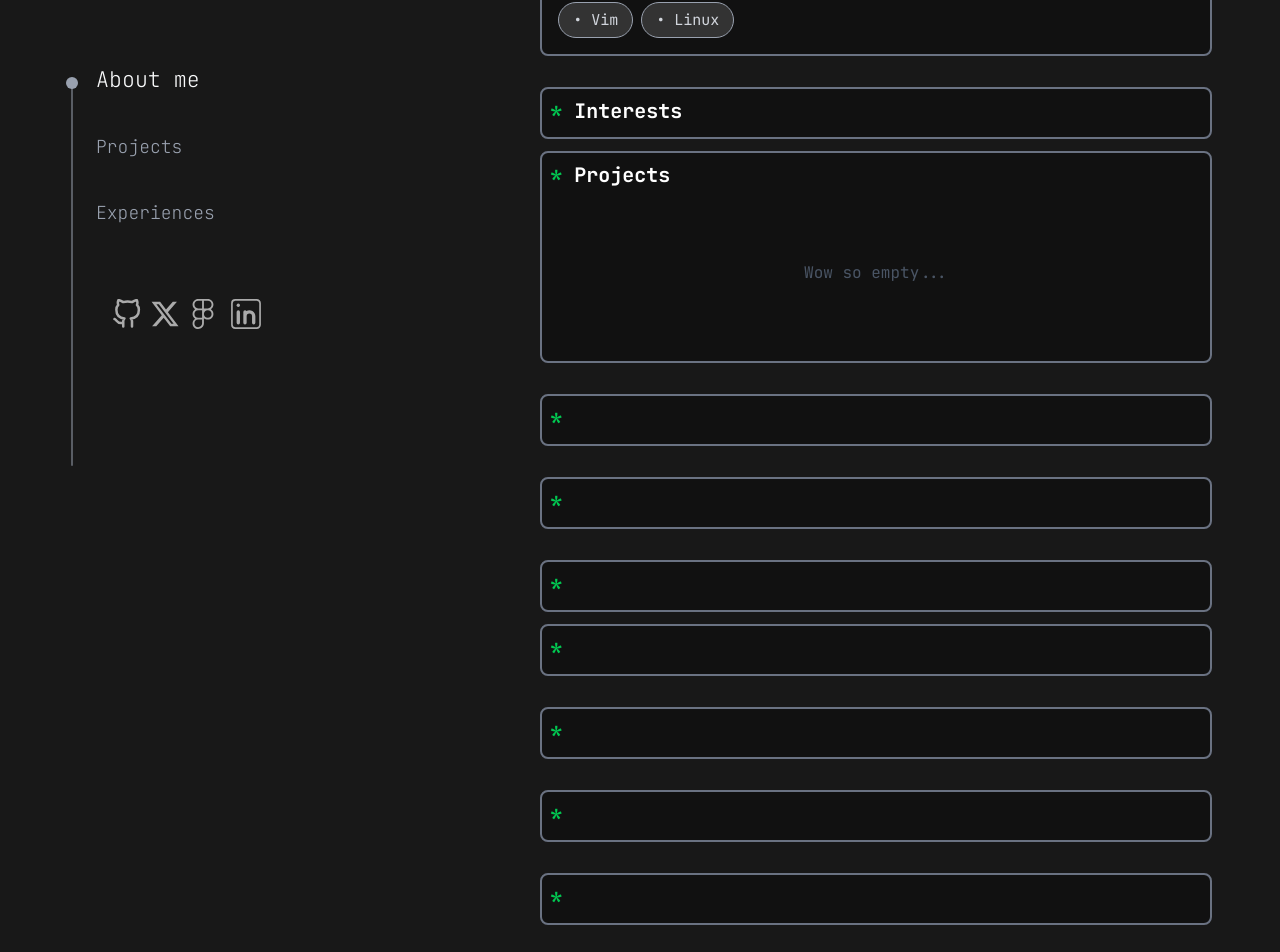
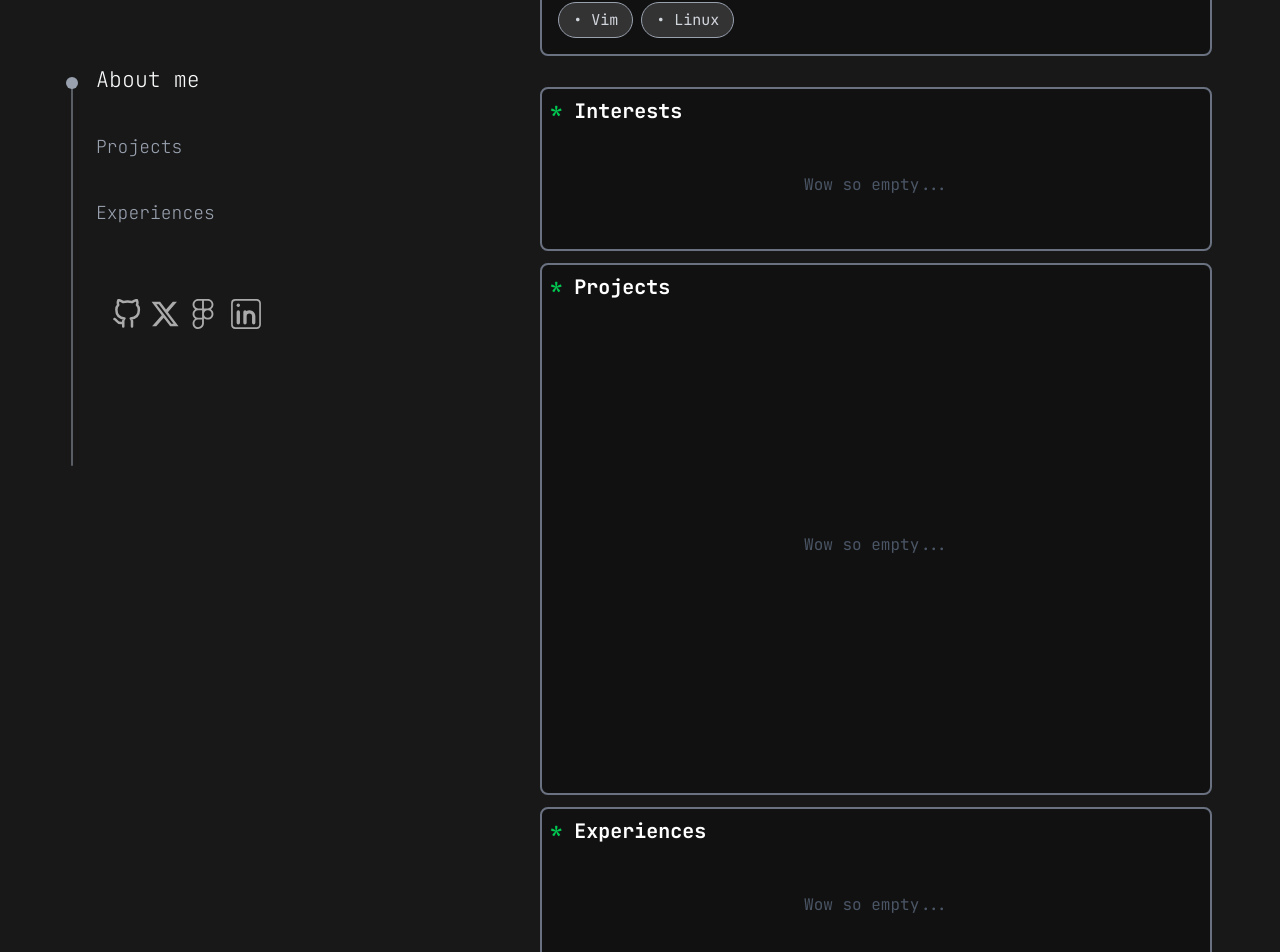
Before and after one commit to quantum2code/my-portfolio, a React (Vite) app: page / in a window 1280 px wide. Shown: the part 334-1286 px from the top of the page. Before the commit the page ends 1263 px from the top, so only its background shows below. Built offline with nearby package versions, Linux system fonts and the light colour scheme; a web font is replaced by a local one.

Commit message:
smol fixes, made it lil clean-slatew

```diff
--- a/src/App.jsx
+++ b/src/App.jsx
@@ -47,11 +47,18 @@ function App() {
               addChips={chipsConstructor(techStackObj.lang)}
               addJSX={
                 <div className="flex m-2 gap-2">
-                {chipsConstructor(techStackObj.utils)}
+                  {chipsConstructor(techStackObj.utils)}
                 </div>
               }
             />
-            <Card title={"Interests"} />
+            <Card title={"Interests"}
+
+              addJSX={
+                <div className="h-[7rem] flex items-center justify-center text-gray-600">
+                  Wow so empty...
+                </div>
+              }
+            />
           </div>
           <div
             id="sec2"
@@ -61,24 +68,25 @@ function App() {
             <Card
               title={"Projects"}
               addJSX={
-                <div className="h-[10rem] flex items-center justify-center text-gray-600">
+                <div className="h-[30rem] flex items-center justify-center text-gray-600">
                   Wow so empty...
                 </div>
               }
             />
-            <Card />
-            <Card />
-            <Card />
           </div>
           <div
             id="sec3"
             ref={(el) => (sectionRefs.current[2] = el)}
             className="flex flex-col gap-[23px]"
           >
-            <Card />
-            <Card />
-            <Card />
-            <Card />
+            <Card title={"Experiences"}
+
+              addJSX={
+                <div className="h-[7rem] flex items-center justify-center text-gray-600">
+                  Wow so empty...
+                </div>
+              }
+            />
           </div>
         </div>
       </div>
--- a/src/components/Sections.jsx
+++ b/src/components/Sections.jsx
@@ -21,7 +21,7 @@ function Sections({ sectionRefs }) {
       {
         root: null,
         rootMargin: "0px",
-        threshold: [0.2,1],
+        threshold: [0.3],
       }
     );
     sectionRefs.current.forEach((section) => {
```
